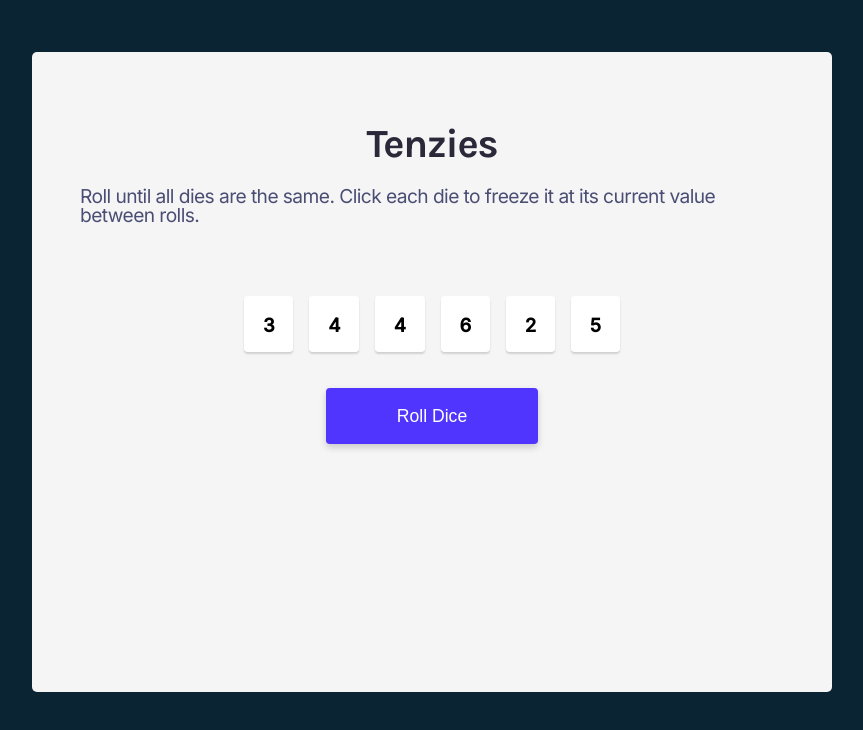
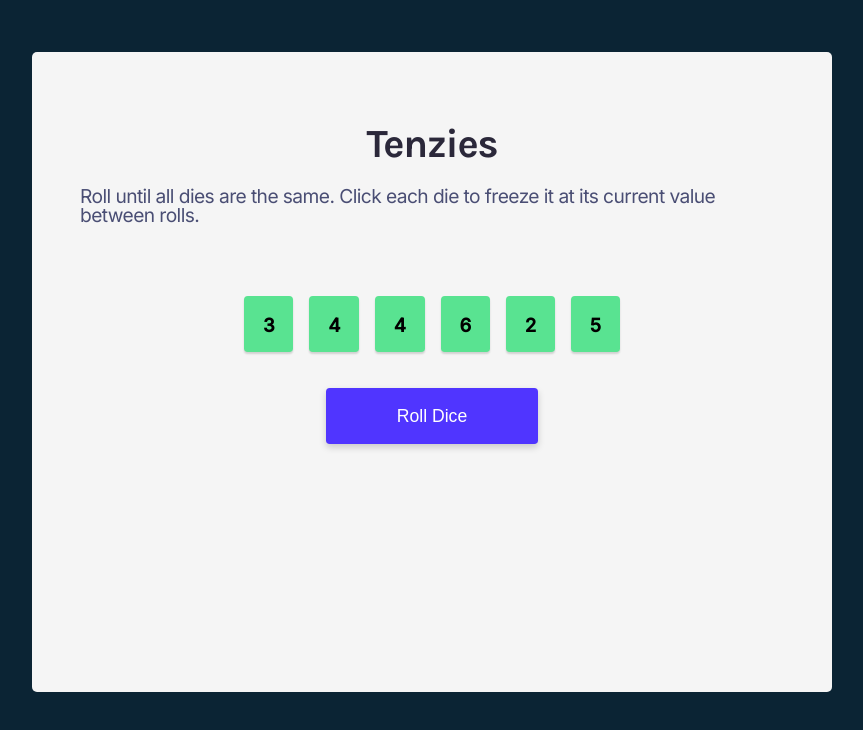
Before and after one commit to bl-aire/tenzies, a React (Vite) app: page / in a window 1280 px wide. Shown: the top 730 px of the page, without its empty margins (208-1071 px from the left). Built offline with nearby package versions, Linux system fonts and the light colour scheme.

Commit message:
Add conditional styling to show when a die is held

```diff
--- a/src/App.jsx
+++ b/src/App.jsx
@@ -15,7 +15,7 @@ function App() {
     for (let i = 0; i < 6; i++) {
       newDice.push({
         value: Math.ceil(Math.random() * 6),
-        isHeld: false,
+        isHeld: true,
         id: nanoid()
       })
     }
@@ -30,7 +30,11 @@ function App() {
   }
 
   const diceElements = dice.map(die => (
-    <Die value={die.value} key={die.id} />
+    <Die
+      value={die.value}
+      key={die.id}
+      isHeld={die.isHeld}
+    />
   ))
 
   return (
--- a/src/components/Die.jsx
+++ b/src/components/Die.jsx
@@ -1,7 +1,7 @@
 export default function Die(props){
     return(
         <div className="die_container">
-            <h3 className="die">{props.value}</h3>
+            <h3 className="die" style={{backgroundColor: props.isHeld && '#59E391'}}>{props.value}</h3>
         </div>
     )
 }
```
